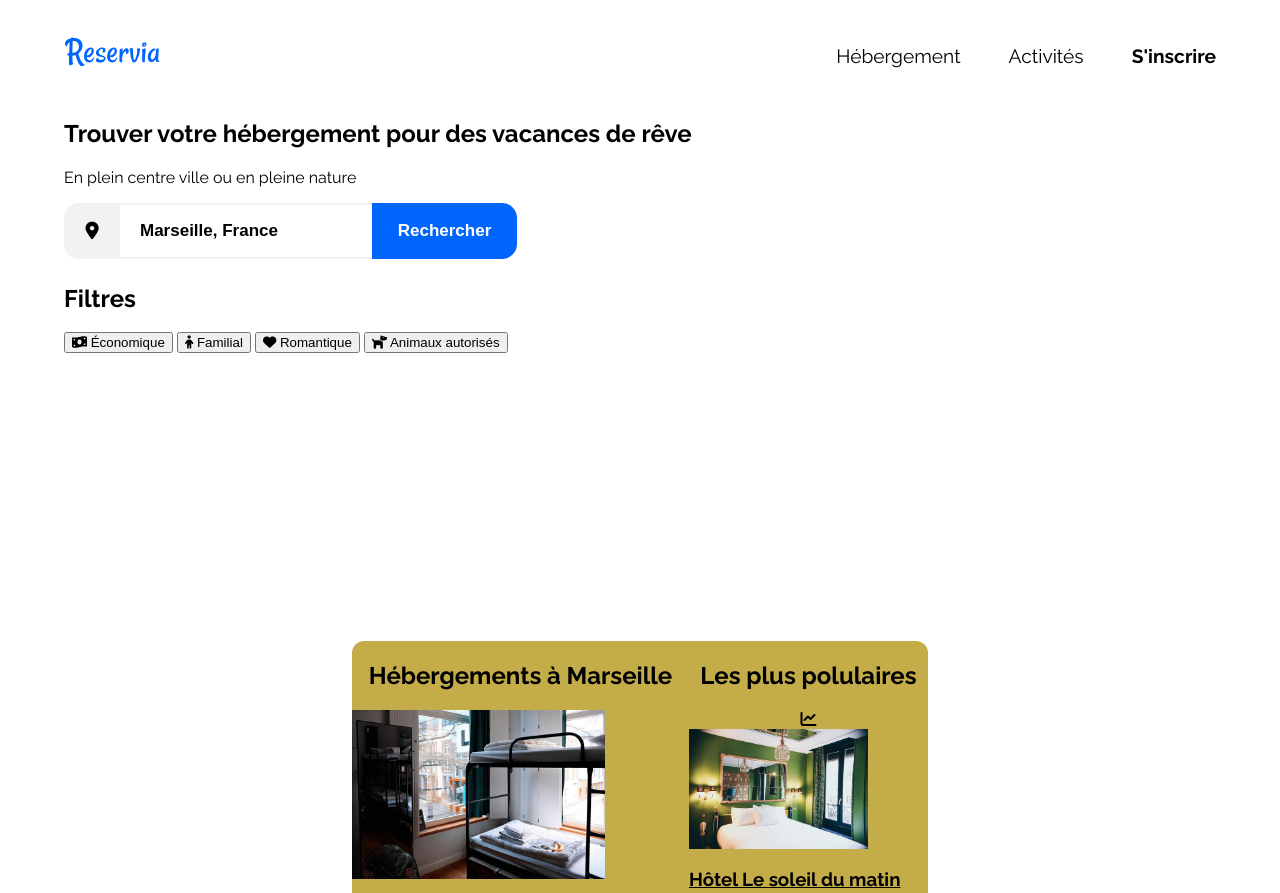
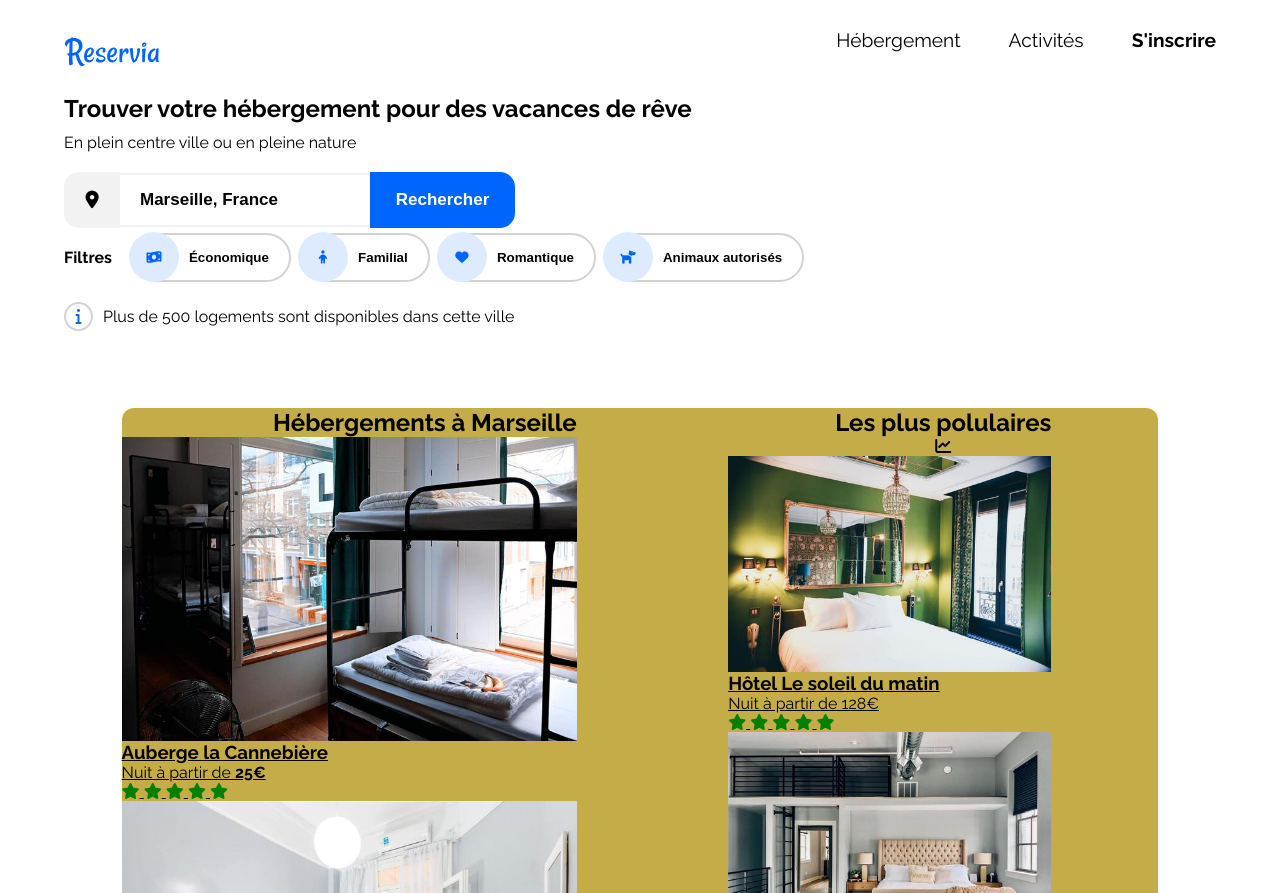
Before and after one commit to MaximeCharlieMachado/Projet_2_Reservia, a plain HTML site: page index.html in a window 1280 px wide. Shown: the top 893 px of the page. Drawn offline with Linux system fonts and the light colour scheme.

Commit message:
filter fini et recherche

```diff
--- a/index.html
+++ b/index.html
@@ -45,7 +45,7 @@
         <section id="filtre" class="section-button">
             <h2 class="filter-title">Filtres</h2>
             <button type="button" class="filter-button">
-                <i class="fas fa-money-bill-wave"></i>
+                    <i class="fas fa-money-bill-wave"></i>
                 <span>&Eacute;conomique</span>
             </button>
             <button type="button" class="filter-button">
@@ -61,6 +61,10 @@
                 <span>Animaux autorisés</span>
             </button>
         </section>
+        <div class="info">
+            <i class="fas fa-info"> </i>
+            <p> Plus de 500 logements sont disponibles dans cette ville</p>
+        </div>
     </header>
 
 
--- a/style.css
+++ b/style.css
@@ -1,7 +1,11 @@
 body{
     font-family: 'Raleway',sans-serif;
     margin: 1% 5% 1%;
+}
 
+*{
+    margin: 0;
+    padding: 0;
 }
 
 a{
@@ -51,6 +55,16 @@ nav ul{
 .register-link:hover{
 
 }
+
+#search h2{
+    padding-bottom: 10px;
+}
+
+#search p{
+    padding-bottom: 20px;
+}
+
+
 /*Section Recherche*/
 
 .search-form{
@@ -113,9 +127,98 @@ nav ul{
     border-top-right-radius: 12px;
     border-bottom-left-radius: 12px;
     border-bottom-right-radius: 12px;
-    margin: 25%;
+    margin: 5%;
 
 }
+/*Filtres*/
+
+
+.section-button{
+    display: flex;
+    flex-flow: row wrap;
+    align-items: center;
+    padding-bottom: 20px;
+}
+
+.filter-title{
+    padding-right: 20px;
+    font-size: 100% ;
+    font-weight: bold;
+}
+
+.filter-button{
+    display: flex;
+    align-items: center;
+    justify-content: center;
+    flex-wrap: nowrap;
+    padding: 0 20px 0 0;
+    border-radius: 50px;
+    border: 2px solid lightgray;
+    font-weight: bold;
+    margin-right: 10px;
+    background-color:white;
+    height: 49px;
+}
+
+.filter-button:hover{
+    background-color: lightgray;
+}
+
+.filter-button i {
+    display: flex;
+    justify-content: center;
+    align-items: center;
+    border-radius: 50%;
+    color: #0065FC;
+    width: 50px;
+    height: 50px;
+    background-color: #DEEBFF;
+    position:relative;
+    right: 5px;
+
+}
+
+.filter-button span{
+    display: flex;
+    align-items: center;
+    justify-content: center;
+    padding-left: 5px;
+    height: 50px;
+    min-width: 50px;
+}
+
+/*Info*/
+
+.info{
+    display: flex;
+    align-items: center;
+    flex-flow: row nowrap;
+    padding-bottom: 20px;
+}
+
+.info i{
+    display: flex;
+    align-items: center;
+    justify-content: center;
+    border: 2px solid lightgray;
+    border-radius: 50%;
+    width: 25px;
+    height: 25px;
+    color: #0065FC;
+
+}
+
+.info p{
+    display: flex;
+    align-items: center;
+    justify-content: center;
+    padding-left: 10px;
+}
+
+
+
+
+
 
 /*Carte*/
 
```
